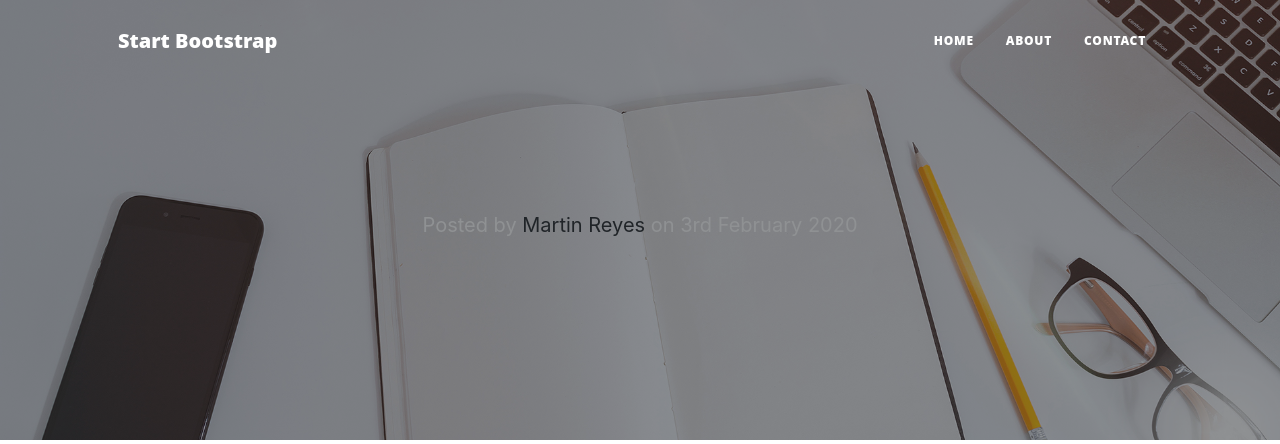
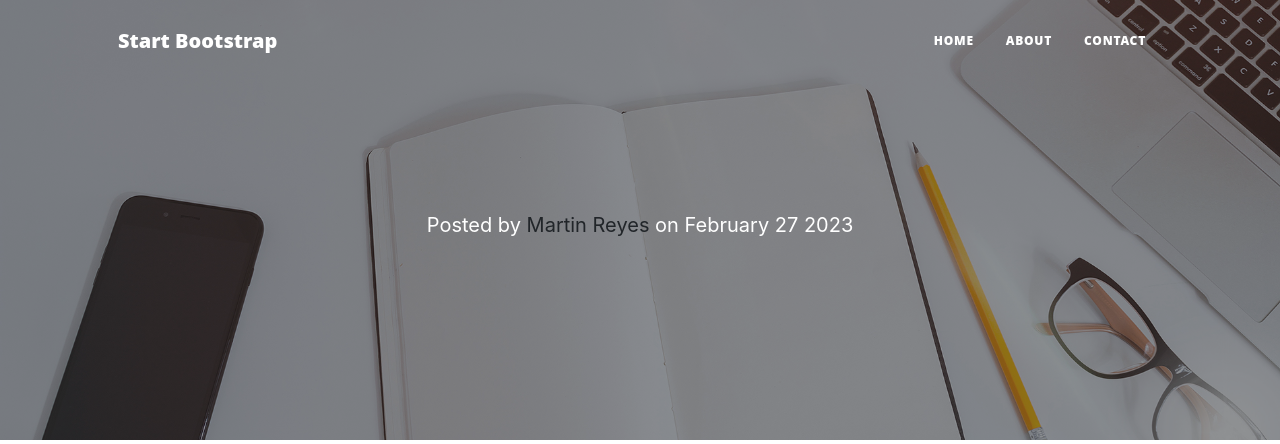
Before and after one commit to Martinrysl/My-Blog, a Flask app: page /post/1 in a window 1280 px wide. Shown: the top 444 px of the page. Run offline with Flask 2, Linux system fonts and the light colour scheme; data that the repository does not hold is empty; some libraries are stand-ins or nearby versions.

Commit message:
Individual Renders Updatedx2

```diff
--- a/templates/footer.html
+++ b/templates/footer.html
@@ -33,3 +33,7 @@
                 </div>
             </div>
         </footer>
+<!-- Bootstrap core JS-->
+        <script src="https://cdn.jsdelivr.net/npm/bootstrap@5.1.3/dist/js/bootstrap.bundle.min.js"></script>
+        <!-- Core theme JS-->
+        <script src="../static/js/scripts.js"></script>
--- a/templates/index.html
+++ b/templates/index.html
@@ -65,9 +65,6 @@
 
         {% include "footer.html" %}
 
-        <!-- Bootstrap core JS-->
-        <script src="https://cdn.jsdelivr.net/npm/bootstrap@5.1.3/dist/js/bootstrap.bundle.min.js"></script>
-        <!-- Core theme JS-->
-        <script src="static/js/scripts.js"></script>
+
     </body>
 </html>
--- a/templates/post.html
+++ b/templates/post.html
@@ -22,18 +22,15 @@
         </nav>
   <!-- Page Header -->
   <header class="masthead" style="background-image: url('../static/img/home-bg.jpg')">
-    <div class="overlay"></div>
-    <div class="container">
-      <div class="row">
-        <div class="col-lg-8 col-md-10 mx-auto">
+            <div class="container position-relative px-4 px-lg-5">
+                <div class="row gx-4 gx-lg-5 justify-content-center">
+                    <div class="col-md-10 col-lg-8 col-xl-7">
                         <div class="site-heading">
                             <h1>{{data.title}}</h1>
                             <h2 class="subheading">{{data.subtitle}}</h2>
-
                             <span class="meta">Posted by
                             <a href="#">Martin Reyes</a>
-              on 3rd February 2020</span>
-              </div>
+                            on February 27 2023</span>
                         </div>
                     </div>
                 </div>
```
Lines whose indentation alone changed are shown as unchanged.
